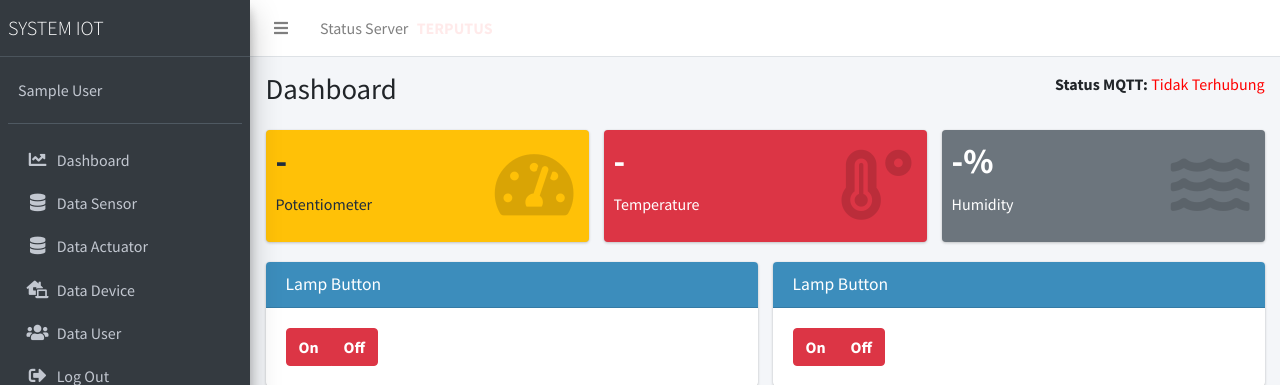
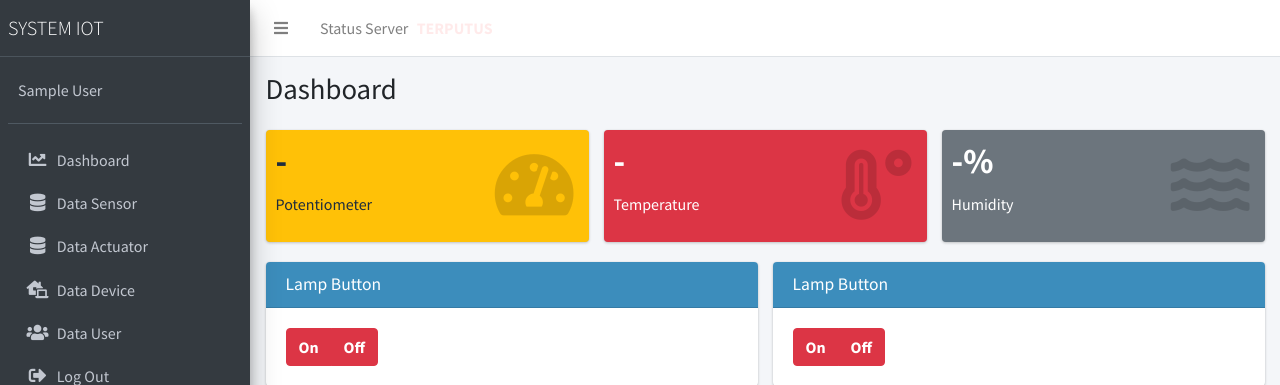
Before and after one commit to hildansaputraa/IoTWebDashboardScript, a PHP site: page / in a window 1280 px wide. Shown: the top 385 px of the page. Run offline with PHP 8.4, Linux system fonts and the light colour scheme; the visitor is signed in with stand-in values (Sample User, id 1); data that the repository does not hold is empty; some libraries are stand-ins or nearby versions.

Commit message:
Update dashboard.php

```diff
--- a/page/dashboard.php
+++ b/page/dashboard.php
@@ -12,9 +12,6 @@ $result = mysqli_query($connection, $sql);
           <div class="row mb-2">
             <div class="col-sm-6">
               <h1 class="m-0">Dashboard</h1>
-            </div>
-            <div class="col-sm-6 text-right">
-              <strong>Status MQTT:</strong> <span id="status" style="color:red;">Tidak Terhubung</span>
             </div>
           </div>
         </div>
```
